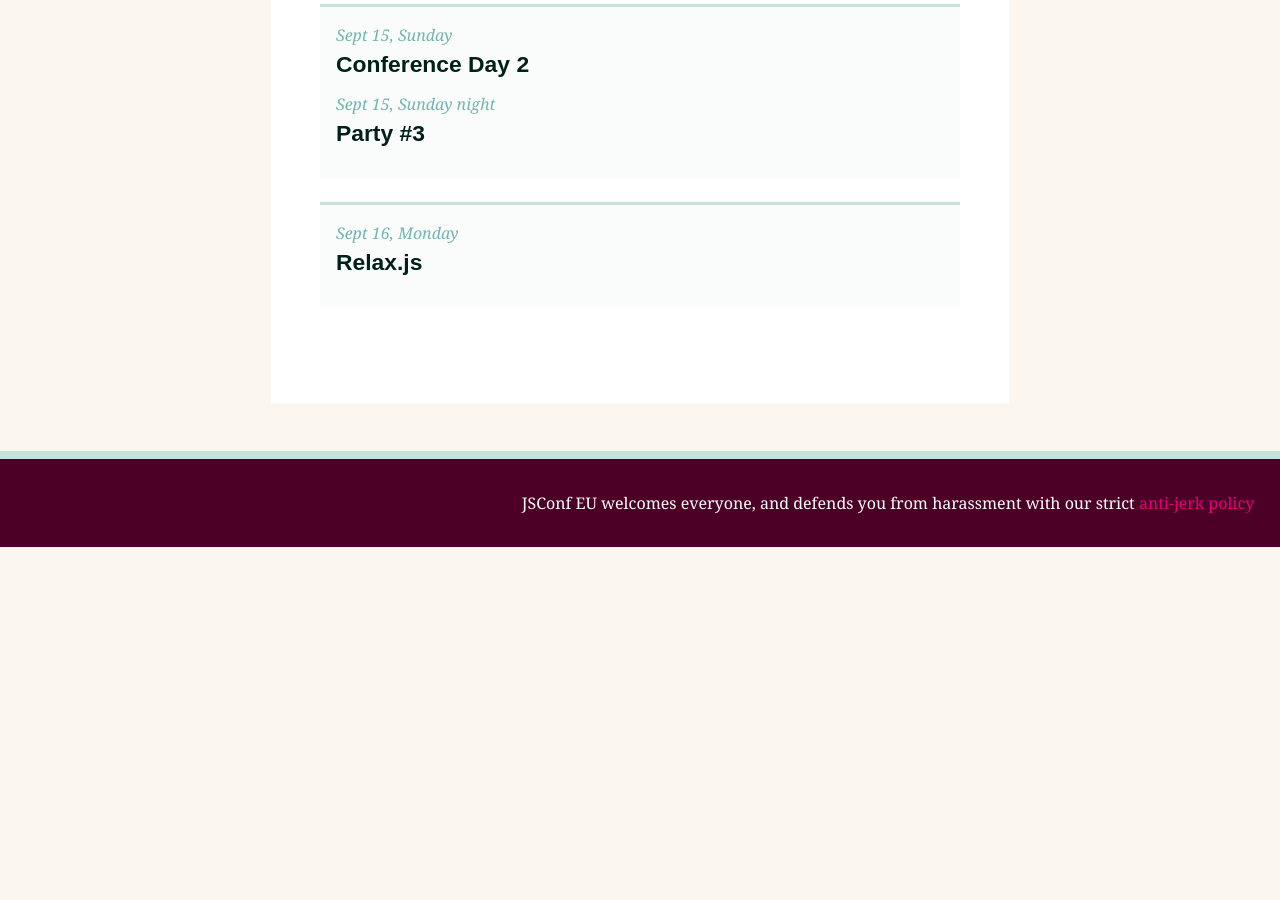
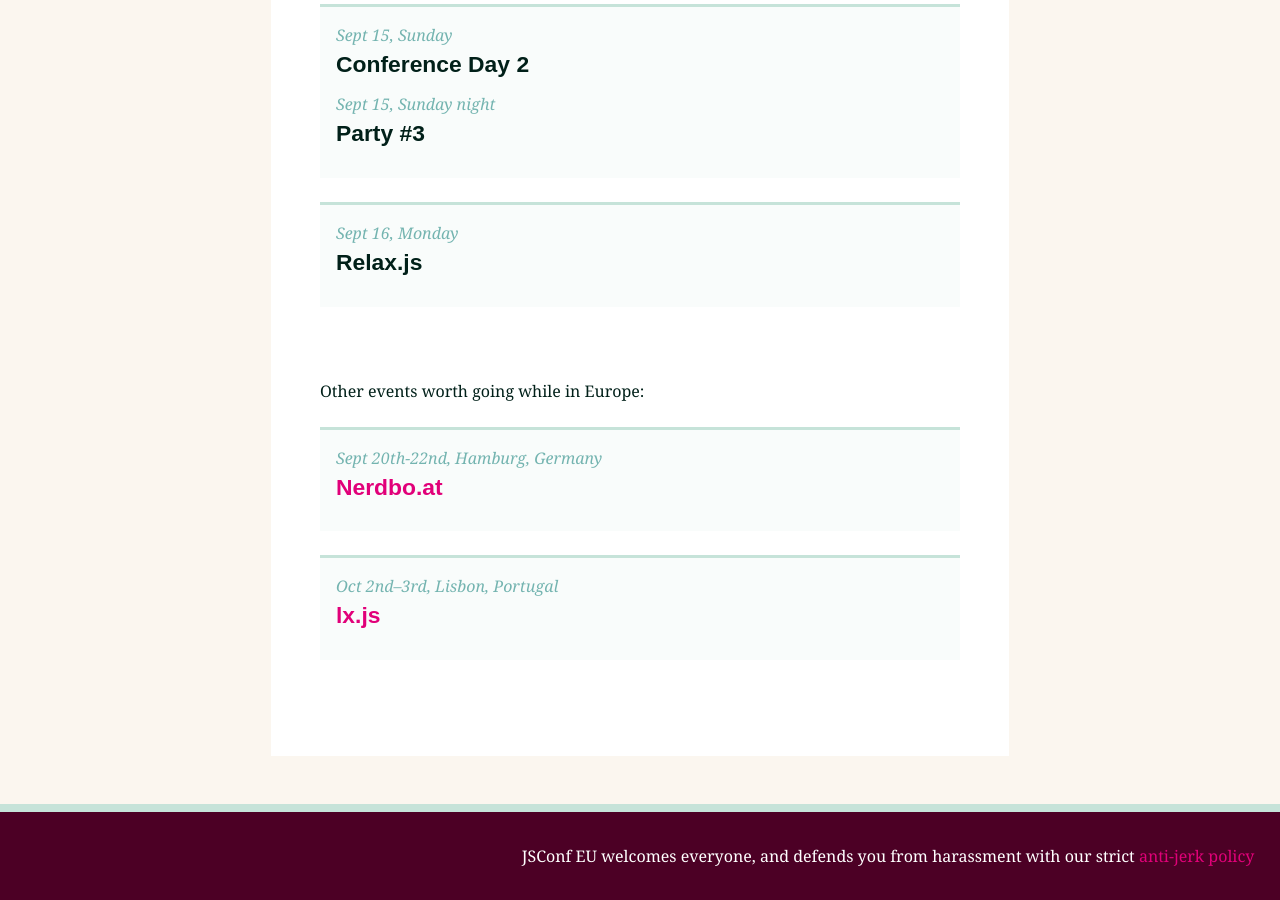
Before and after one commit to jsconf/2013.jsconf.eu, a Jekyll site: the page built from schedule/index.md, in a window 1280 px wide and 900 px high, scrolled down 1858 px. Built offline with Jekyll 4.4.1, drawn with Linux system fonts in a browser that asks for light colours; nearby versions of some CDN libraries; comment, search, counter and statistics services are not loaded; before the commit the page ends 2405 px from its top, so only the background shows below that.

Commit message:
add friends events

```diff
--- a/_includes/schedule.md
+++ b/_includes/schedule.md
@@ -42,3 +42,16 @@
     <h4>Relax.js</h4>
   </li>
 </ul>
+
+Other events worth going while in Europe:
+
+<ul class="schedule_list">
+  <li>
+    <i>Sept 20th-22nd, Hamburg, Germany</i>
+    <h4><a href="http://nerdbo.at">Nerdbo.at</a></h4>
+  </li>
+  <li>
+    <i>Oct 2nd–3rd, Lisbon, Portugal</i>
+    <h4><a href="http://lxjs.org">lx.js</a></h4>
+  </li>
+</ul>
```
